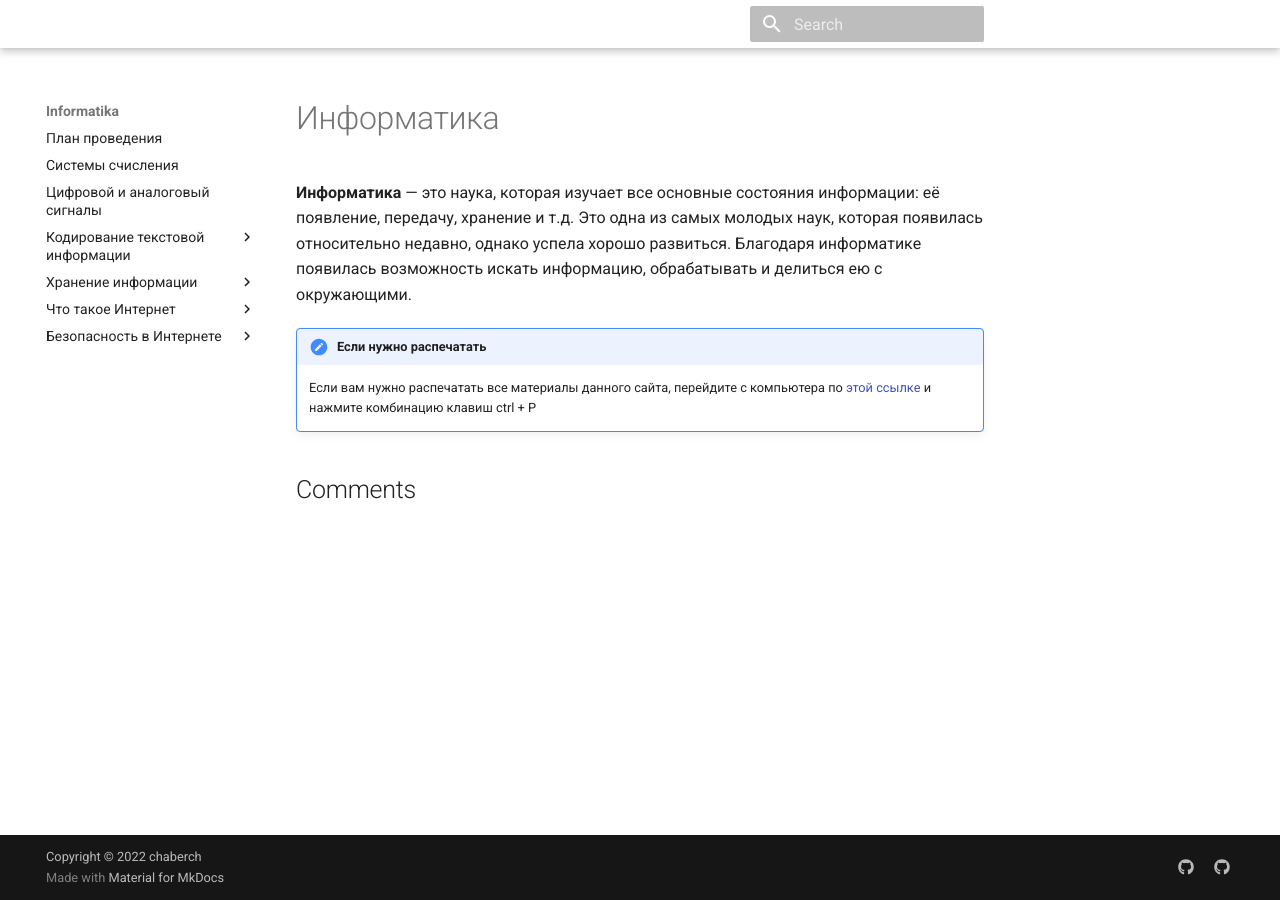
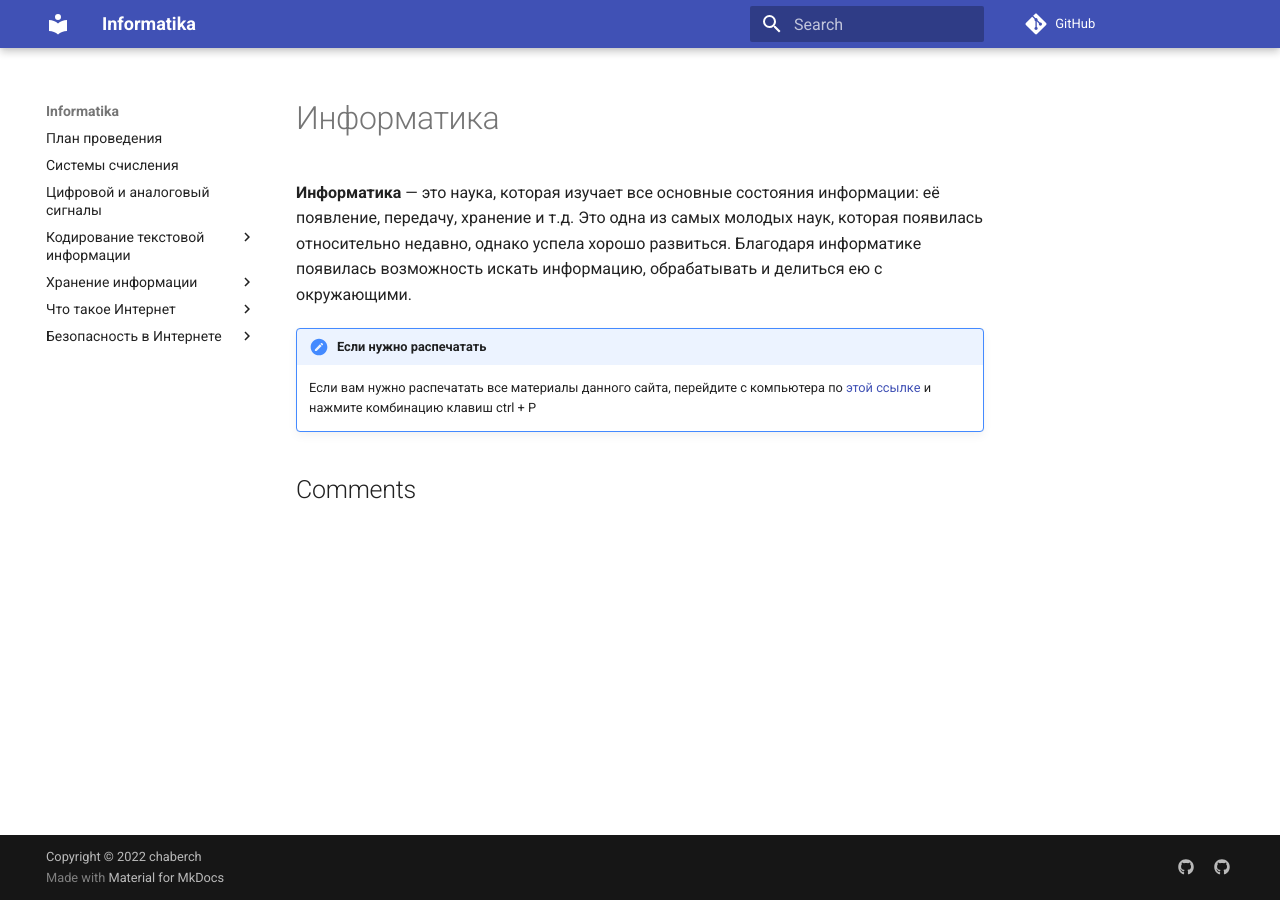
Before and after one commit to chabErch/Informatika, an MkDocs documentation site: the page built from docs/index.md, in a window 1280 px wide. Built offline with MkDocs 1.6.1 and Material for MkDocs 9.7.7, drawn with Linux system fonts in a browser that asks for light colours; comment, search, counter and statistics services are not loaded.

Commit message:
воротаю градиенд взад

```diff
--- a/docs/stylesheets/extra.css
+++ /dev/null
@@ -1,3 +0,0 @@
-:root > * {
-  --md-primary-fg-color: -webkit-linear-gradient(135deg, #ff5cf1,#b38ade,#66ebff);
-}
--- a/mkdocs.yml
+++ b/mkdocs.yml
@@ -38,8 +38,6 @@ extra:
       link: https://github.com/userusr
       name: userusr
 
-extra_css:
-  - stylesheets/extra.css
 
 markdown_extensions:
   - footnotes
```
